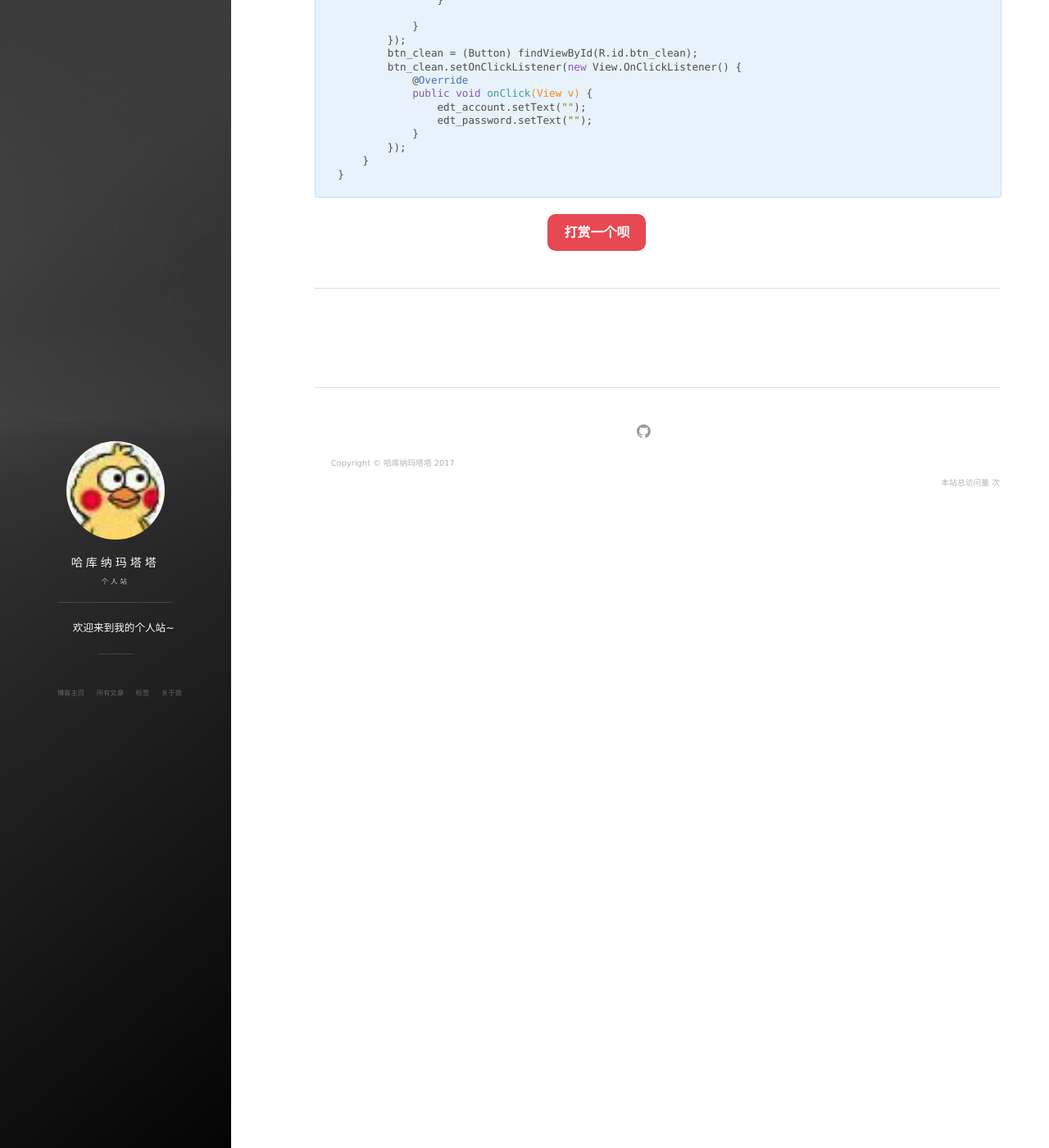
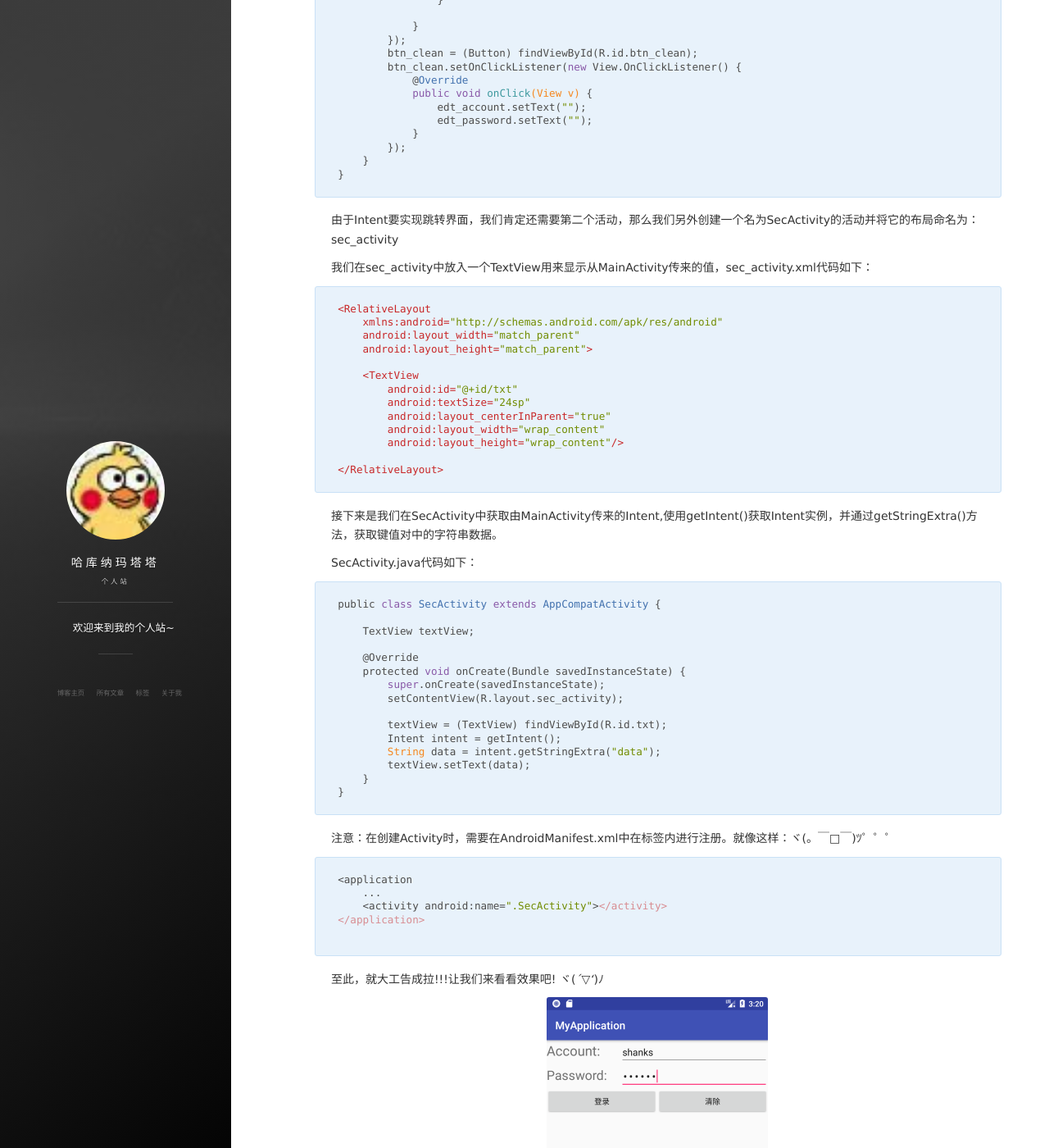
Before and after one commit to YuQi9797/YuQi9797.github.io, a Jekyll site: the page built from _posts/2017-10-13-Android.md, in a window 1280 px wide and 1400 px high, scrolled down 2561 px. Shown: the whole window at 82% size. Built offline with Jekyll 4.4.1, drawn with Linux system fonts in a browser that asks for light colours; nearby versions of some CDN libraries; comment, search, counter and statistics services are not loaded; some of the changed text lies outside the part shown.

Commit message:
Android_first

````diff
--- a/_posts/2017-10-13-Android.md
+++ b/_posts/2017-10-13-Android.md
@@ -85,7 +85,7 @@ tag: C
 </LinearLayout>
 ```
 登录界面有了，我们继续对登录界面中的控件进行功能的添加，其中使用了：
-1.EditText的getText()方法，用于获取用户所输入的内容。
+1.EditText的getText()方法，用于获取用户所输入的内容，而setText()方法，用于设置EditText中的值。
 
 2.为Button的点击事件注册一个监听器，每当用户单击按钮时，执行监听器中的onClick()方法。
 
@@ -133,3 +133,60 @@ public class MainActivity extends AppCompatActivity {
     }
 }
 ```
+由于Intent要实现跳转界面，我们肯定还需要第二个活动，那么我们另外创建一个名为SecActivity的活动并将它的布局命名为：sec_activity
+
+我们在sec_activity中放入一个TextView用来显示从MainActivity传来的值，sec_activity.xml代码如下：
+```
+<RelativeLayout
+    xmlns:android="http://schemas.android.com/apk/res/android"
+    android:layout_width="match_parent"
+    android:layout_height="match_parent">
+
+    <TextView
+        android:id="@+id/txt"
+        android:textSize="24sp"
+        android:layout_centerInParent="true"
+        android:layout_width="wrap_content"
+        android:layout_height="wrap_content"/>
+
+</RelativeLayout>
+```
+接下来是我们在SecActivity中获取由MainActivity传来的Intent,使用getIntent()获取Intent实例，并通过getStringExtra()方法，获取键值对中的字符串数据。
+
+SecActivity.java代码如下：
+
+```
+public class SecActivity extends AppCompatActivity {
+
+    TextView textView;
+
+    @Override
+    protected void onCreate(Bundle savedInstanceState) {
+        super.onCreate(savedInstanceState);
+        setContentView(R.layout.sec_activity);
+
+        textView = (TextView) findViewById(R.id.txt);
+        Intent intent = getIntent();
+        String data = intent.getStringExtra("data");
+        textView.setText(data);
+    }
+}
+```
+注意：在创建Activity时，需要在AndroidManifest.xml中在<application></application>标签内进行注册。就像这样：ヾ(。￣□￣)ﾂ゜゜゜
+```
+<application
+    ...
+    <activity android:name=".SecActivity"></activity>
+</application>
+
+```
+
+至此，就大工告成拉!!!让我们来看看效果吧! ヾ(*´▽‘*)ﾉ
+<div float="left">
+  <img src = "/images/image/jiemian2.png" width="270" height="480" />
+</div>
+
+当点击登录按钮时，跳转至SecActivity活动：
+<div float ="right">
+  <img src = "/images/image/secactivity.png" width="270" height="480" />
+</div>
````
Also changed, not shown: images/image/jiemian2.png (added), images/image/secactivity.png (added).
